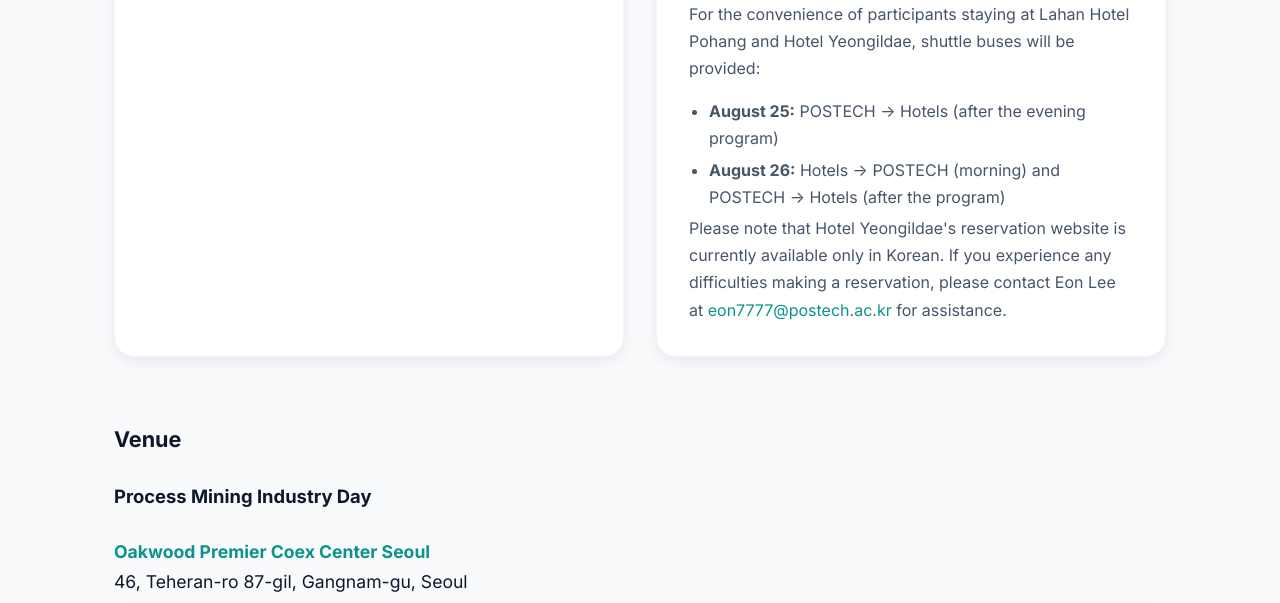
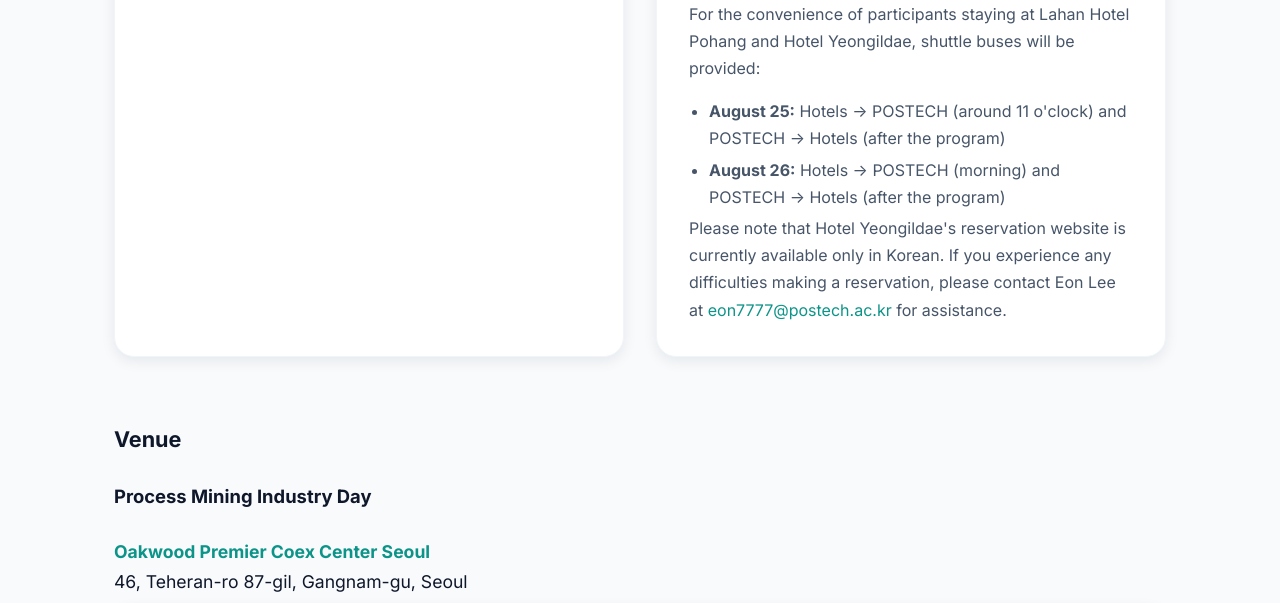
Before and after one commit to aspaiconference/aspai2026, a plain HTML site: page general-info.html in a window 1280 px wide. Shown: the part 1381-1984 px from the top of the page. Drawn offline with nearby package versions, Linux system fonts and the light colour scheme.

Commit message:
pohang accomodation update

```diff
--- a/general-info.html
+++ b/general-info.html
@@ -131,7 +131,7 @@
             </ul>
             <p>For the convenience of participants staying at Lahan Hotel Pohang and Hotel Yeongildae, shuttle buses will be provided:</p>
             <ul>
-              <li><strong>August 25:</strong> POSTECH → Hotels (after the evening program)</li>
+              <li><strong>August 25:</strong> Hotels → POSTECH (around 11 o'clock) and POSTECH → Hotels (after the program)</li>
               <li><strong>August 26:</strong> Hotels → POSTECH (morning) and POSTECH → Hotels (after the program)</li>
             </ul>
             <p>Please note that Hotel Yeongildae's reservation website is currently available only in Korean. If you experience any difficulties making a reservation, please contact Eon Lee at <a href="mailto:eon7777@postech.ac.kr">eon7777@postech.ac.kr</a> for assistance.</p>
```
